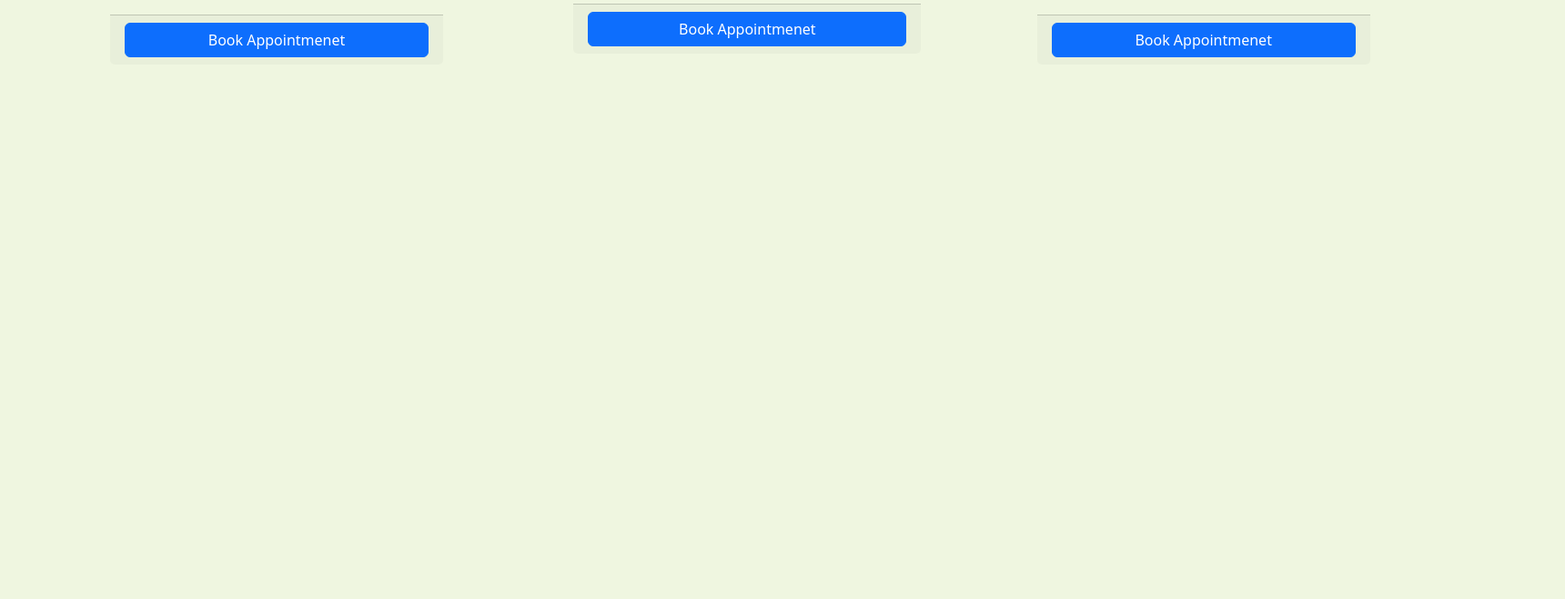
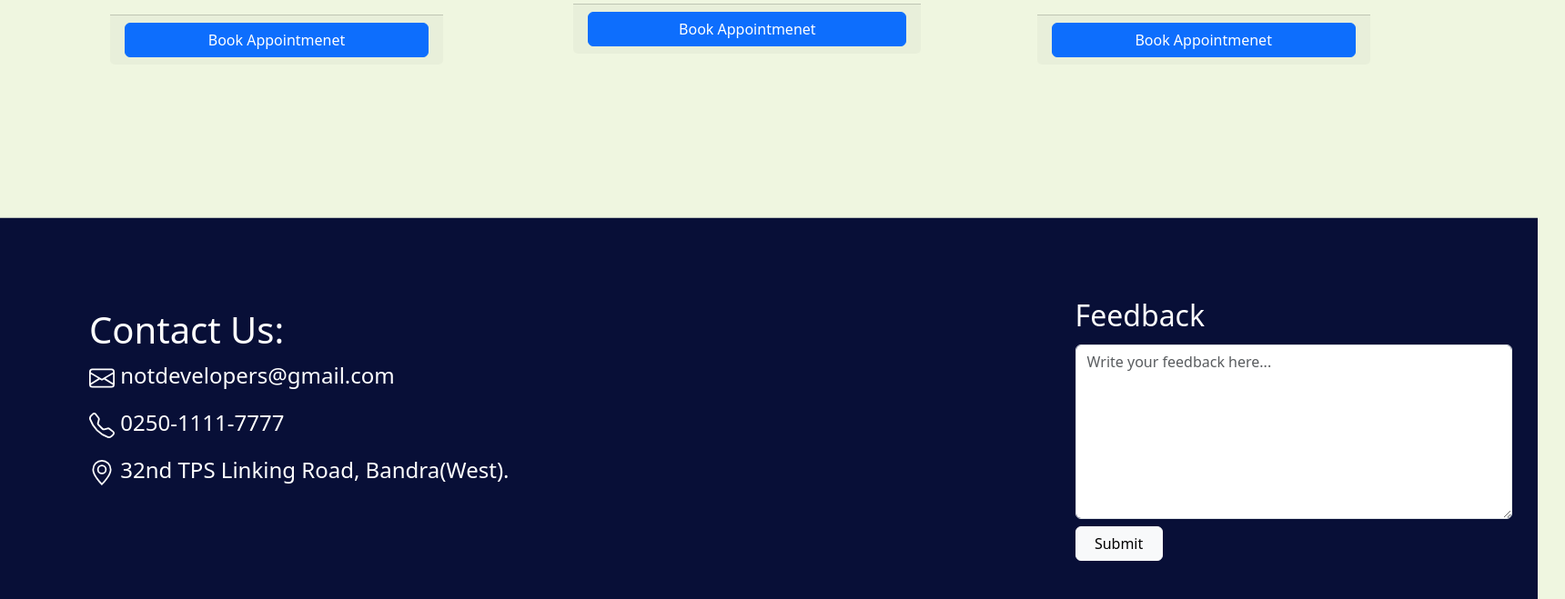
Before and after one commit to SomyaBarwa/Rubix, a Flask app: page / in a window 1720 px wide. Shown: the part 3661-4320 px from the top of the page at 91% size. Before the commit the page ends 3724 px from the top, so only its background shows below. Run offline with Flask 2, Linux system fonts and the light colour scheme; a user stored in the database is signed in; some libraries are stand-ins or nearby versions.

Commit message:
mainPage updated

```diff
--- a/Static/mainNew.css
+++ b/Static/mainNew.css
@@ -55,6 +55,15 @@ body {
     color: #f0f5f4;
     background-color: rgba(0, 0, 0, 0.4);
     font-style:bold;
+}
+#bg-contact{
+
+    position: absolute;
+    top: 210rem;
+    height: 4rem;
+    width:100%;
+    right:10rem;
+    z-index: -1;
 }
 
 #checkbox1 {
@@ -284,6 +293,30 @@ body {
      filter: blur(3px);
   -webkit-filter: blur(3px);
 }
+#contactUs{
+    position:absolute;
+    top:40rem;
+    left:15%;
+    color:white;
+
+}
+#feedback{
+    position:absolute;
+    top:39rem;
+    left:78%;
+    color:white;
+    width:30rem;
+    font-size: 2rem;
+}
+
+.btn btn-light{
+    position:absolute;
+    top:42rem;
+    left:70%;
+}
+#exampleFormControlTextarea1{
+    height:12rem;
+}
 @media(max-width:762px) {
     #card {
         display: inline-block;
--- a/Templates/mainNew.html
+++ b/Templates/mainNew.html
@@ -55,7 +55,7 @@
               <a class="nav-link" onclick="myFunction()">Discussion</a>
             </li>
             <li class="nav-item fs-3 m-2 fw-bold" id="list">
-              <a class="nav-link" href="#">Contact</a>
+              <a class="nav-link" href="#bg-contact">Contact</a>
             </li>
             <li class="nav-item position-absolute end-0 fs-3 m-2 fw-bold" id="list">
               <a class="nav-link" href="/logout" id="logout">Logout</a>
@@ -388,11 +388,11 @@
     </div>
     </div>
   </section>
+  <section>
   <h1 id="consultation">Consultation</h1>
   <div>
     <img src="/images/consultation1.png" alt="" id="consultationImage">
   </div>
-  <section id="Consultation">
     <div class="row row-cols-1 row-cols-md-3 g-5 m-5 p-5">
       <div class="col">
         <div class="card" style="height:10rem; width:23rem;" id="consultCard">
@@ -451,6 +451,39 @@
       </div>
     </div>
   </section>
+  <section>
+    <div id="bg-contact">
+       <img src="/images/footer.png"></img>
+
+      <div id="contactUs">
+       <h1>Contact Us:</h1>
+       <p style="font-size:1.5rem">
+       <svg xmlns="http://www.w3.org/2000/svg" width="28" height="28" fill="currentColor" class="bi bi-envelope" viewBox="0 0 16 16">
+        <path d="M0 4a2 2 0 0 1 2-2h12a2 2 0 0 1 2 2v8a2 2 0 0 1-2 2H2a2 2 0 0 1-2-2V4Zm2-1a1 1 0 0 0-1 1v.217l7 4.2 7-4.2V4a1 1 0 0 0-1-1H2Zm13 2.383-4.708 2.825L15 11.105V5.383Zm-.034 6.876-5.64-3.471L8 9.583l-1.326-.795-5.64 3.47A1 1 0 0 0 2 13h12a1 1 0 0 0 .966-.741ZM1 11.105l4.708-2.897L1 5.383v5.722Z"/>
+      </svg>
+       notdevelopers@gmail.com
+    </p>
+       <p style="font-size:1.5rem">
+        <svg xmlns="http://www.w3.org/2000/svg" width="28" height="28" fill="currentColor" class="bi bi-telephone" viewBox="0 0 16 16">
+          <path d="M3.654 1.328a.678.678 0 0 0-1.015-.063L1.605 2.3c-.483.484-.661 1.169-.45 1.77a17.568 17.568 0 0 0 4.168 6.608 17.569 17.569 0 0 0 6.608 4.168c.601.211 1.286.033 1.77-.45l1.034-1.034a.678.678 0 0 0-.063-1.015l-2.307-1.794a.678.678 0 0 0-.58-.122l-2.19.547a1.745 1.745 0 0 1-1.657-.459L5.482 8.062a1.745 1.745 0 0 1-.46-1.657l.548-2.19a.678.678 0 0 0-.122-.58L3.654 1.328zM1.884.511a1.745 1.745 0 0 1 2.612.163L6.29 2.98c.329.423.445.974.315 1.494l-.547 2.19a.678.678 0 0 0 .178.643l2.457 2.457a.678.678 0 0 0 .644.178l2.189-.547a1.745 1.745 0 0 1 1.494.315l2.306 1.794c.829.645.905 1.87.163 2.611l-1.034 1.034c-.74.74-1.846 1.065-2.877.702a18.634 18.634 0 0 1-7.01-4.42 18.634 18.634 0 0 1-4.42-7.009c-.362-1.03-.037-2.137.703-2.877L1.885.511z"/>
+        </svg>
+        0250-1111-7777
+      </p>
+      <p style="font-size:1.5rem">
+        <svg xmlns="http://www.w3.org/2000/svg" width="28" height="28" fill="currentColor" class="bi bi-geo-alt" viewBox="0 0 16 16">
+          <path d="M12.166 8.94c-.524 1.062-1.234 2.12-1.96 3.07A31.493 31.493 0 0 1 8 14.58a31.481 31.481 0 0 1-2.206-2.57c-.726-.95-1.436-2.008-1.96-3.07C3.304 7.867 3 6.862 3 6a5 5 0 0 1 10 0c0 .862-.305 1.867-.834 2.94zM8 16s6-5.686 6-10A6 6 0 0 0 2 6c0 4.314 6 10 6 10z"/>
+          <path d="M8 8a2 2 0 1 1 0-4 2 2 0 0 1 0 4zm0 1a3 3 0 1 0 0-6 3 3 0 0 0 0 6z"/>
+        </svg>
+        32nd TPS Linking Road, Bandra(West).
+      </p>
+    </div>
+    <div class="mb-3" id="feedback">
+      <label for="exampleFormControlTextarea1" class="form-label">Feedback</label>
+      <textarea class="form-control" id="exampleFormControlTextarea1" placeholder="Write your feedback here..."></textarea>
+    <button type="button" class="btn btn-light" style="width:6rem">Submit</button>
+    </div>
+
+  </section>
 
   <script src="/static/mainNew.js"></script>
   <script src="https://code.jquery.com/jquery-3.2.1.slim.min.js"
```
Also changed, not shown: images/footer.png (added).
